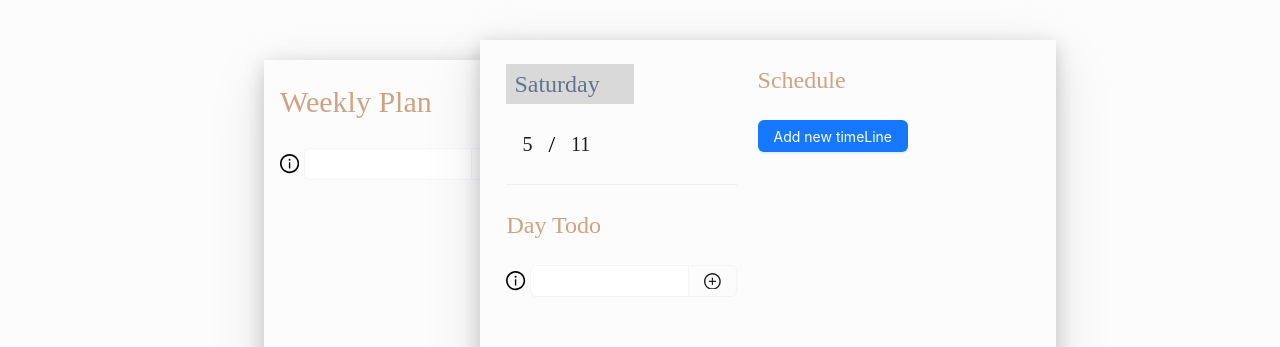
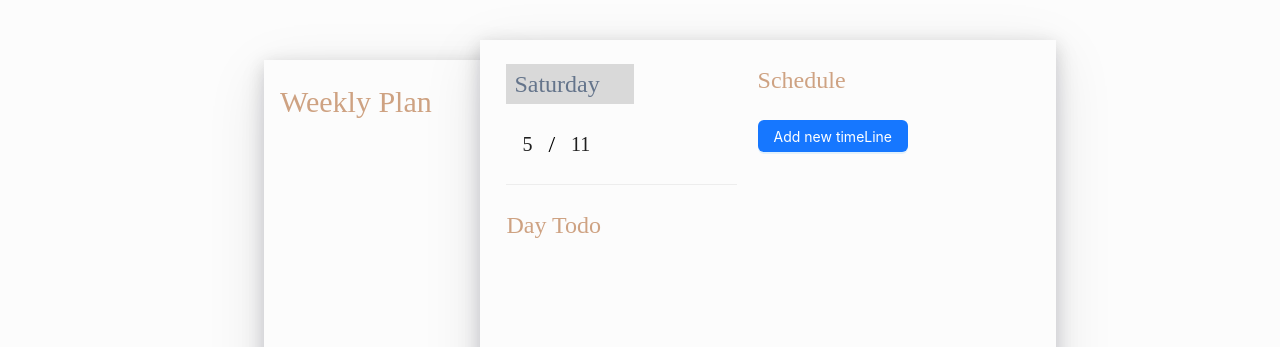
Before and after one commit to NTUST-Full-Stack-Laboratory-Team/dayflow, a Next.js app: page / in a window 1280 px wide. Shown: the top 347 px of the page. Built offline with nearby package versions, Linux system fonts and the light colour scheme; a web font is replaced by a local one.

Commit message:
Finish diplay when hover

```diff
--- a/app/page.tsx
+++ b/app/page.tsx
@@ -12,7 +12,7 @@ export default function Home() {
   return (
     <div className='bg-[#FCFCFC] flex h-screen w-full flex-row items-center justify-center'>
       <div className='relative left-10 z-0 hover:z-50 bg-[#FCFCFC] shadow-[0px_4px_16px_rgba(17,17,26,0.1),_0px_8px_24px_rgba(17,17,26,0.1),_0px_16px_56px_rgba(17,17,26,0.1)] w-[20vw] h-[85vh]'>
-        <div className='flex flex-col items-start'>
+        <div className='group flex flex-col items-start h-full'>
           <span className='font-jacques-Francois ml-4 mt-6 text-[#CEA282] text-3xl w-full h-16'>Weekly Plan</span>
           <div className='ml-4'>
             <Todo />
@@ -25,7 +25,7 @@ export default function Home() {
             {/* <div className='font-jacques-Francois text-2xl text-[#CEA282] w-full h-14'>Date</div> */}
             <Day />
           </div>
-          <div className='ml-4 w-full h-1/3'>
+          <div className='group ml-4 w-full h-1/3'>
             <Divider />
             <div className='font-jacques-Francois text-2xl text-[#CEA282] w-full h-14'>Day Todo</div>
             <Todo />
--- a/app/todo.tsx
+++ b/app/todo.tsx
@@ -107,7 +107,7 @@ export default function Todo() {
                     editingTaskIndex !== null ? (
                         <></>
                     ) : (
-                        <div className="flex flex-row">
+                        <div className="flex flex-row invisible group-hover:visible">
                             <button className="flex items-center" onClick={openDialog}>{<InfoCircleOutlined style={{ fontSize: '120%' }} />}</button>
                             &nbsp;
                             <form className="flex flex-row" action="javascript:;" onSubmit={() => addTask(tasks.length, tasks.length)}>
@@ -116,7 +116,7 @@ export default function Todo() {
                                         type="string"
                                         value={taskTitle}
                                         onChange={(e) => setTaskTitle(e.target.value)} />
-                                    <Button className="border-gray-100  flex items-center " type="text" value={taskTitle} onClick={() => addTask(tasks.length, tasks.length)}>
+                                    <Button className="border-gray-100  flex items-center" type="text" value={taskTitle} onClick={() => addTask(tasks.length, tasks.length)}>
                                         {<PlusCircleOutlined style={{ fontSize: '120%' }} />}
                                     </Button>
                                 </Space.Compact>
```
